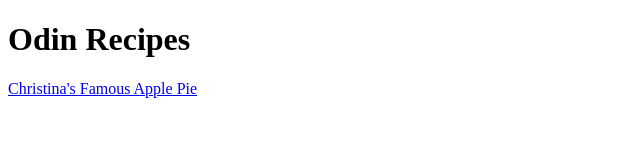
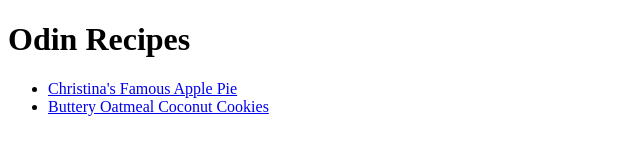
Before and after one commit to ckim53/odin-recipes, a plain HTML site: page index.html in a window 1280 px wide. Shown: the whole page, without its empty margins (0-640 px from the left). Drawn offline with Linux system fonts and the light colour scheme.

```diff
--- a/index.html
+++ b/index.html
@@ -7,6 +7,9 @@
     </head>
     <body>
         <h1>Odin Recipes</h1>
-        <a href="recipes/apple-pie.html">Christina's Famous Apple Pie</a>
+        <ul>
+            <li><a href="recipes/apple-pie.html">Christina's Famous Apple Pie</a></li>
+            <li><a href="recipes/oatmeal-cookies.html">Buttery Oatmeal Coconut Cookies</a></li>
+        </ul>
     </body>
 </html>
```
Also changed, not shown: recipes/apple-pie.html (+0 -1 lines).
